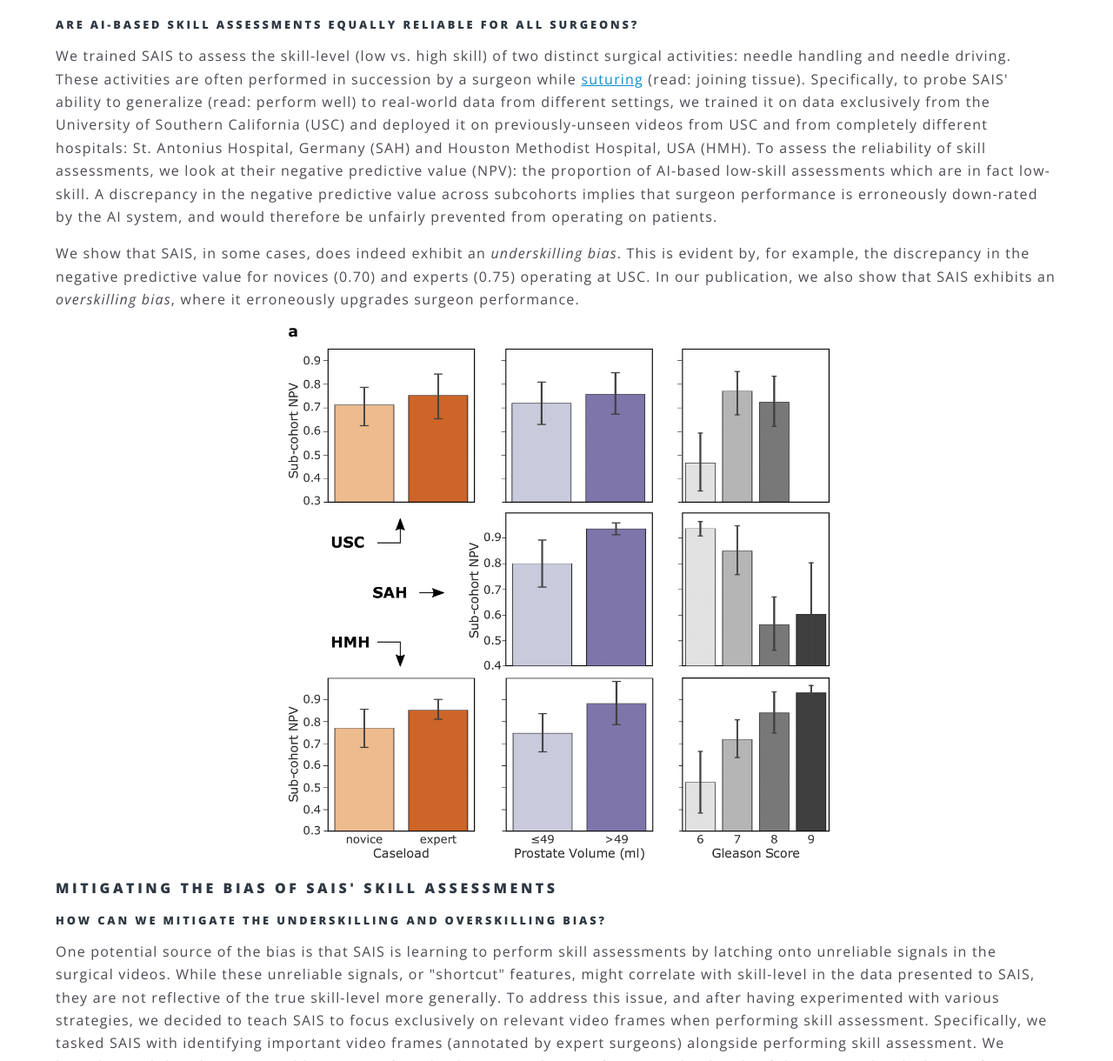
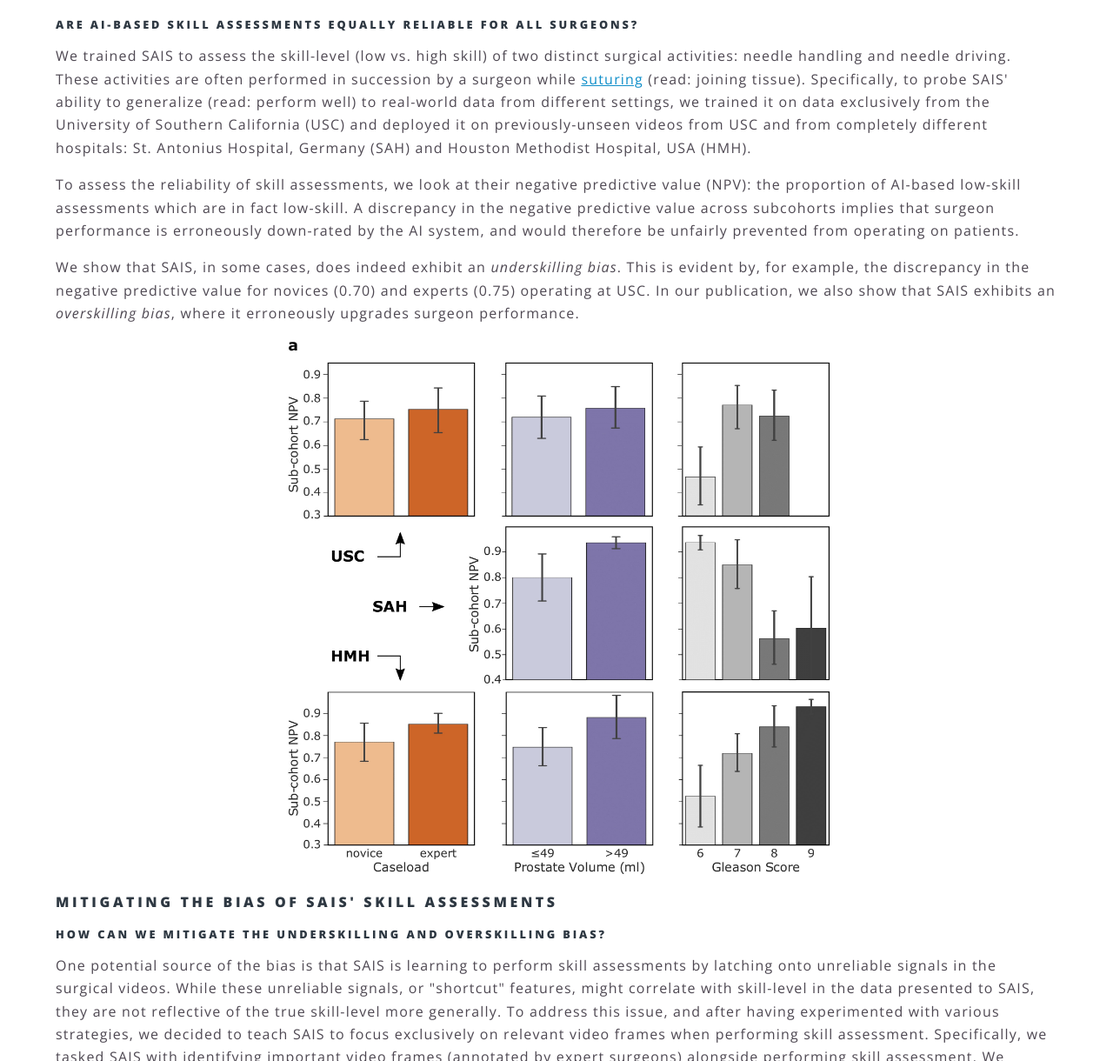
Before and after one commit to danikiyasseh/danikiyasseh.github.io, a Jekyll site: the page blogs/SAIS-fairness/index.html, which Jekyll copies as it is, in a window 1280 px wide and 1400 px high, scrolled down 1312 px. Shown: the part 180-1400 px from the top of the window at 87% size. Built offline with Jekyll 4.4.1, drawn with Linux system fonts in a browser that asks for light colours; a style sheet for code colours, icons or effects is not loaded; some of the changed text lies outside the part shown.

Commit message:
Update index.html

```diff
--- a/blogs/SAIS-fairness/index.html
+++ b/blogs/SAIS-fairness/index.html
@@ -116,7 +116,7 @@
         The activity of a surgeon during surgery can directly impact patient outcomes.
         To assess the quality of this activity reliably and at scale, recent studies have leveraged emerging technologies suchh as artificial intelligence (AI).
         For example, in a study recently published in <a href="https://www.nature.com/articles/s41551-023-01010-8" style="color:#0e8ec9;"><u>Nature Biomedical Engineering</u></a>, we presented an AI system that can assess the skill-level of surgical activity based on a video of such activity.
-        This system, which we refer to as SAIS, can be used to by <a href="https://www.facs.org/for-patients/patient-resources/qualifications/" style="color:#0e8ec9;"><u>medical boards to credential surgeons</u></a> and by hospitals to grant surgeons the privilege to operate on patients.
+        This system, which we refer to as SAIS, can be used by <a href="https://www.facs.org/for-patients/patient-resources/qualifications/" style="color:#0e8ec9;"><u>medical boards to credential surgeons</u></a> and by hospitals to grant surgeons the privilege to operate on patients.
         </p>
 
     <h4>
@@ -153,7 +153,10 @@
         We trained SAIS to assess the skill-level (low vs. high skill) of two distinct surgical activities: needle handling and needle driving.
         These activities are often performed in succession by a surgeon while <a href="https://emedicine.medscape.com/article/1824895-overview" style="color:#0e8ec9;"><u>suturing</u></a> (read: joining tissue).
         Specifically, to probe SAIS' ability to generalize (read: perform well) to real-world data from different settings, we trained it on data exclusively from the University of Southern California (USC) and deployed it on previously-unseen videos from USC and from completely different hospitals: St. Antonius Hospital, Germany (SAH) and Houston Methodist Hospital, USA (HMH).
-        To assess the reliability of skill assessments, we look at their negative predictive value (NPV): the proportion of AI-based low-skill assessments which are in fact low-skill.
+	</p>
+
+	<p>
+	To assess the reliability of skill assessments, we look at their negative predictive value (NPV): the proportion of AI-based low-skill assessments which are in fact low-skill.
         A discrepancy in the negative predictive value across subcohorts implies that surgeon performance is erroneously down-rated by the AI system, and would therefore be unfairly prevented from operating on patients.
         </p>
 
```
Also changed, not shown: other parts of blogs/SAIS-fairness/index.html (+2 -1 lines).
